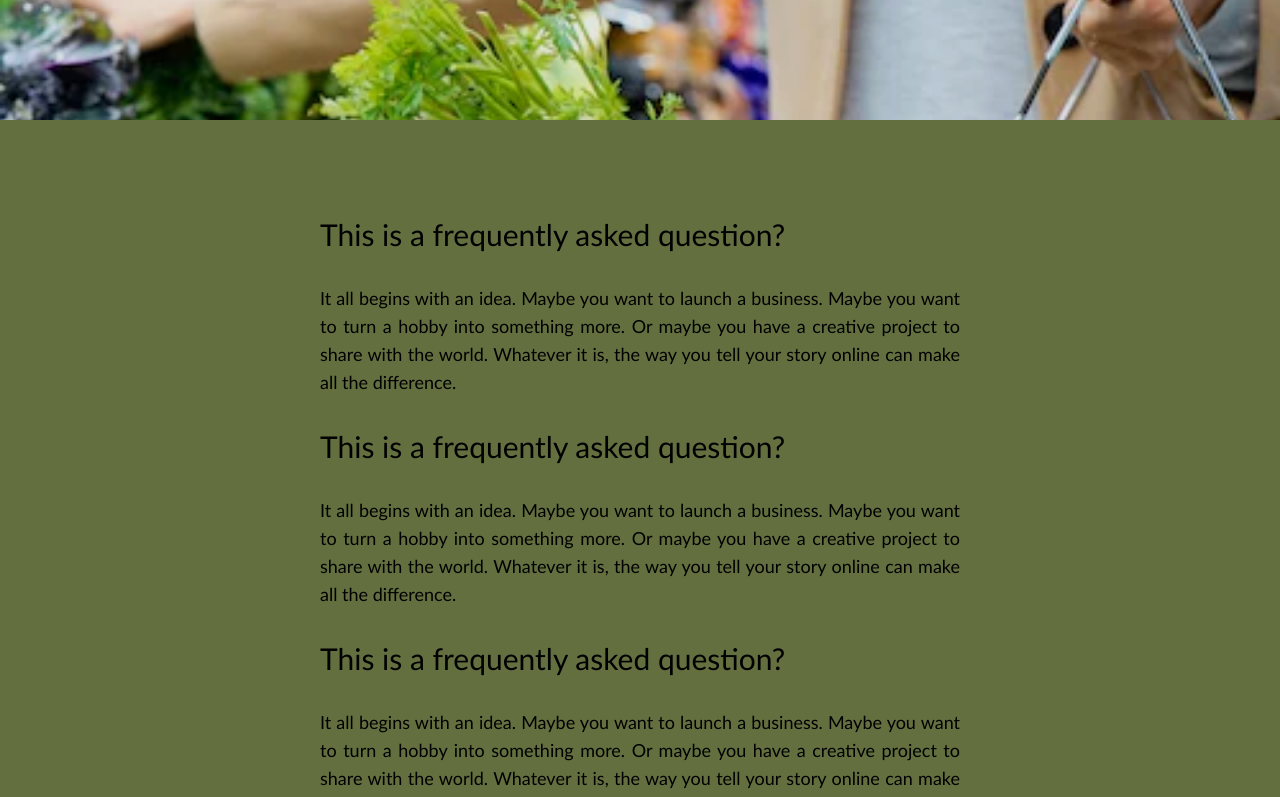
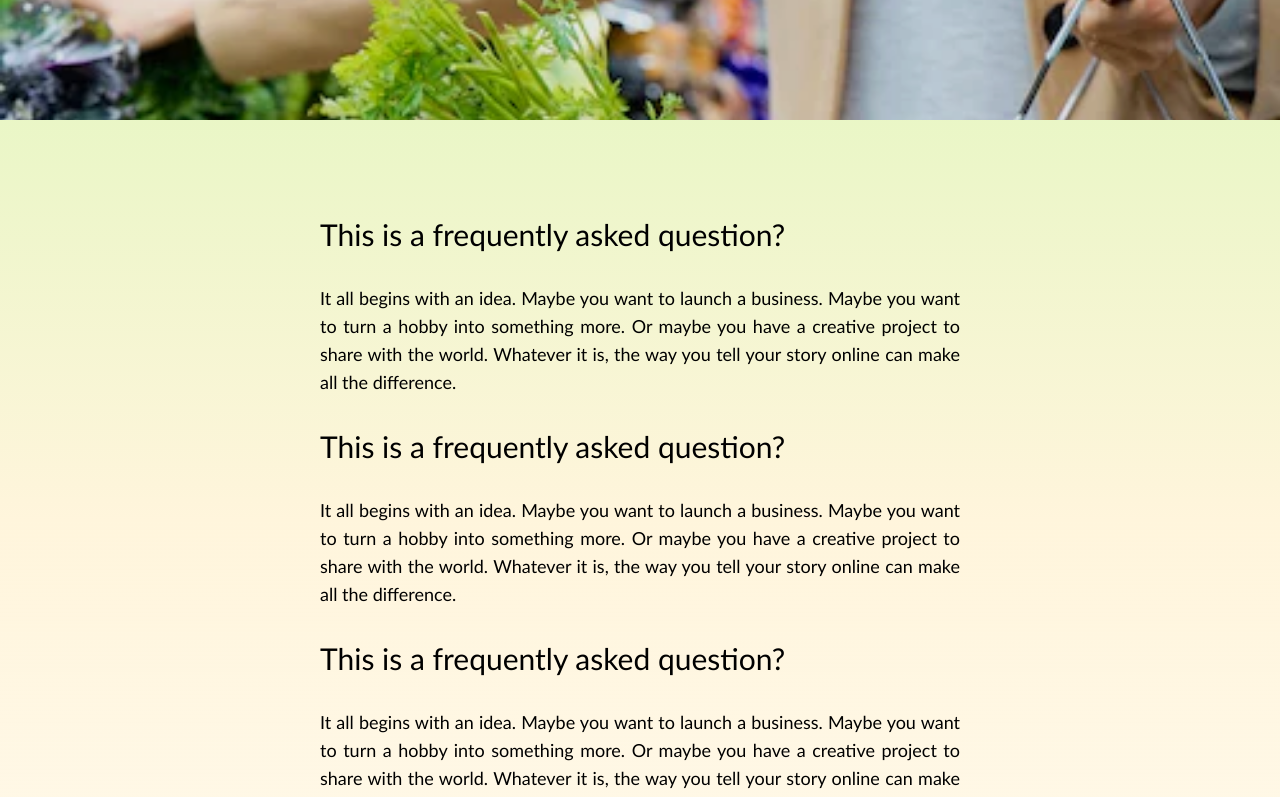
Before and after one commit to Timimah/grocery-app, a React (Create React App) app: page /faqs in a window 1280 px wide. Shown: the part 480-1277 px from the top of the page. Built offline with nearby package versions, Linux system fonts and the light colour scheme.

Commit message:
removed previous bg-color

```diff
--- a/src/pages/Faqs.jsx
+++ b/src/pages/Faqs.jsx
@@ -13,7 +13,7 @@ export const Faqs = () => {
                             Frequently asked Questions
                         </div>
                     </div>
-                    <div className='bg-[#636f3f] mt-0'>
+                    <div className='mt-0'>
                         <div className='py-[6rem] mx-auto w-1/2'>
                             <div className=' text-lg mb-8 text-justify'>
                                 <p className='text-3xl mb-8'>This is a frequently asked question?</p>
```
